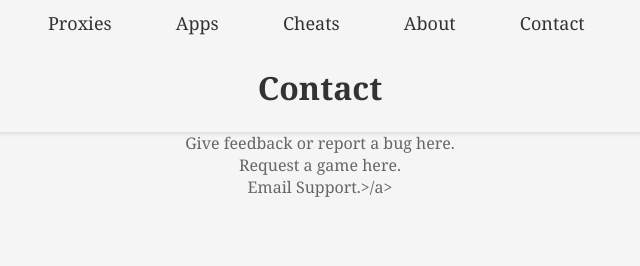
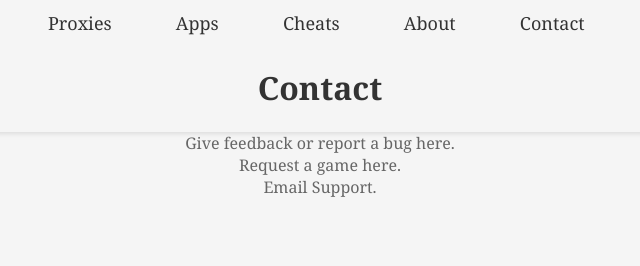
Before and after one commit to xlluminate/Illuminate, a plain HTML site: page contact.html in a window 1280 px wide. Shown: the top 266 px of the page, 320-960 px from the left. Drawn offline with Linux system fonts and the light colour scheme.

Commit message:
Update contact.html

```diff
--- a/contact.html
+++ b/contact.html
@@ -28,7 +28,7 @@
             </header>
             <a href="other/feedback.html">Give feedback or report a bug here.</a><br />
             <a href="other/request.html">Request a game here.</a><br />
-            <a href="mailto:support@teacherease.net">Email Support.>/a><br />
+            <a href="mailto:support@teacherease.net">Email Support.</a><br />
         </div>
         <div class="spacer"></div>
         <div class="footer"><a href="index.html">Back to Homepage</a></div>
```
